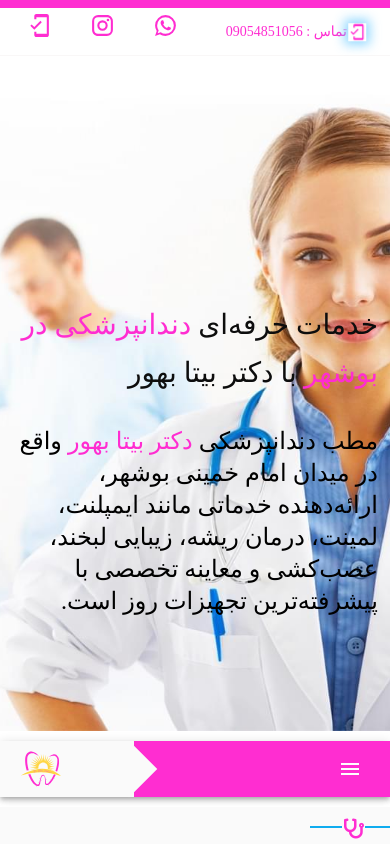
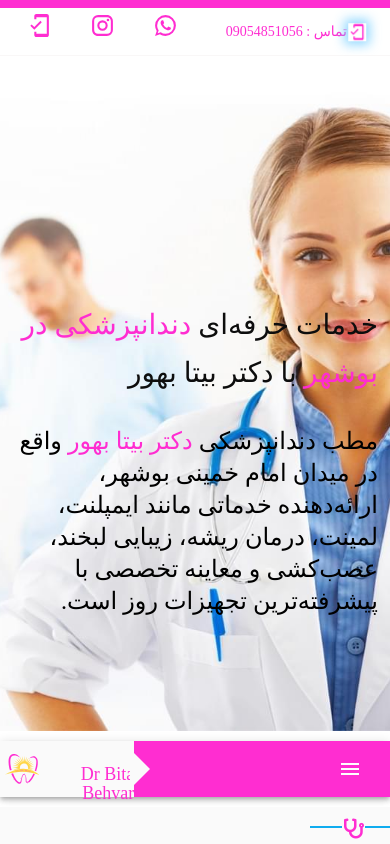
Before and after one commit to mehdibehvar/dentcare, a Next.js app: page / in a window 390 px wide. Shown: the top 844 px of the page. Built offline with nearby package versions, Linux system fonts and the light colour scheme; a web font is replaced by a local one.

Commit message:
fix-logo-subtitle

```diff
--- a/components/navbar/LogoWrapper.js
+++ b/components/navbar/LogoWrapper.js
@@ -16,15 +16,17 @@ const LogoBox = styled(Box)(({ theme }) => ({
   ":after": {
     content: '""',
     position: "absolute",
-    right: "-15px",
-    width: "40px",
-    height: "40px",
-    transform: "rotate(45deg)",
-    webkitTransform: "rotate(45deg)",
-    zIndex: "100",
-    backgroundColor: "#fafafa",
+    top: "50%",
+    transform: "translateY(-50%)",
+    right: "-16px",
+    width: 0,
+    height: 0,
+    borderTop: "20px solid transparent",
+    borderBottom: "20px solid transparent",
+    borderLeft: "20px solid #fafafa",
+    zIndex: 100,
   },
- '& .subtitle':{
+  '& .subtitle': {
     fontSize: "24px",
     marginTop: "30px",
     transition: "all 1s ease",
@@ -33,20 +35,24 @@ const LogoBox = styled(Box)(({ theme }) => ({
       transform: "scale(1.1)",
     },
     [theme.breakpoints.down("sm")]: {
-   display: "none",
+      fontSize: "18px",
     },
   },
   svg: {
-      transition: "all 1s ease",
-      ":hover": {
-        fill: theme.palette.secondary.main,
-        transform: "scale(1.1)",
+    transition: "all 1s ease",
+    ":hover": {
+      fill: theme.palette.secondary.main,
+      transform: "scale(1.1)",
     },
   },
   [theme.breakpoints.up("xl")]: {
     left: "-15%",
     justifyContent: "center",
     width: "50%",
+  },
+  [theme.breakpoints.down("sm")]: {
+    paddingLeft: "14px",
+    paddingRight: 0,
   },
 }));
 export default function LogoWrapper() {
@@ -60,7 +66,7 @@ export default function LogoWrapper() {
         width={40}
         height={40}
       /> */}
-      <Logo details={{width: 40, height: 40, alt: "دندانپزشکی دکتر بیتا بهور",toothColor:"#FF2DD1"}}/>
+      <Logo details={{ width: 40, height: 40, alt: "دندانپزشکی دکتر بیتا بهور", toothColor: "#FF2DD1" }} />
     </LogoBox>
   );
 }
```
